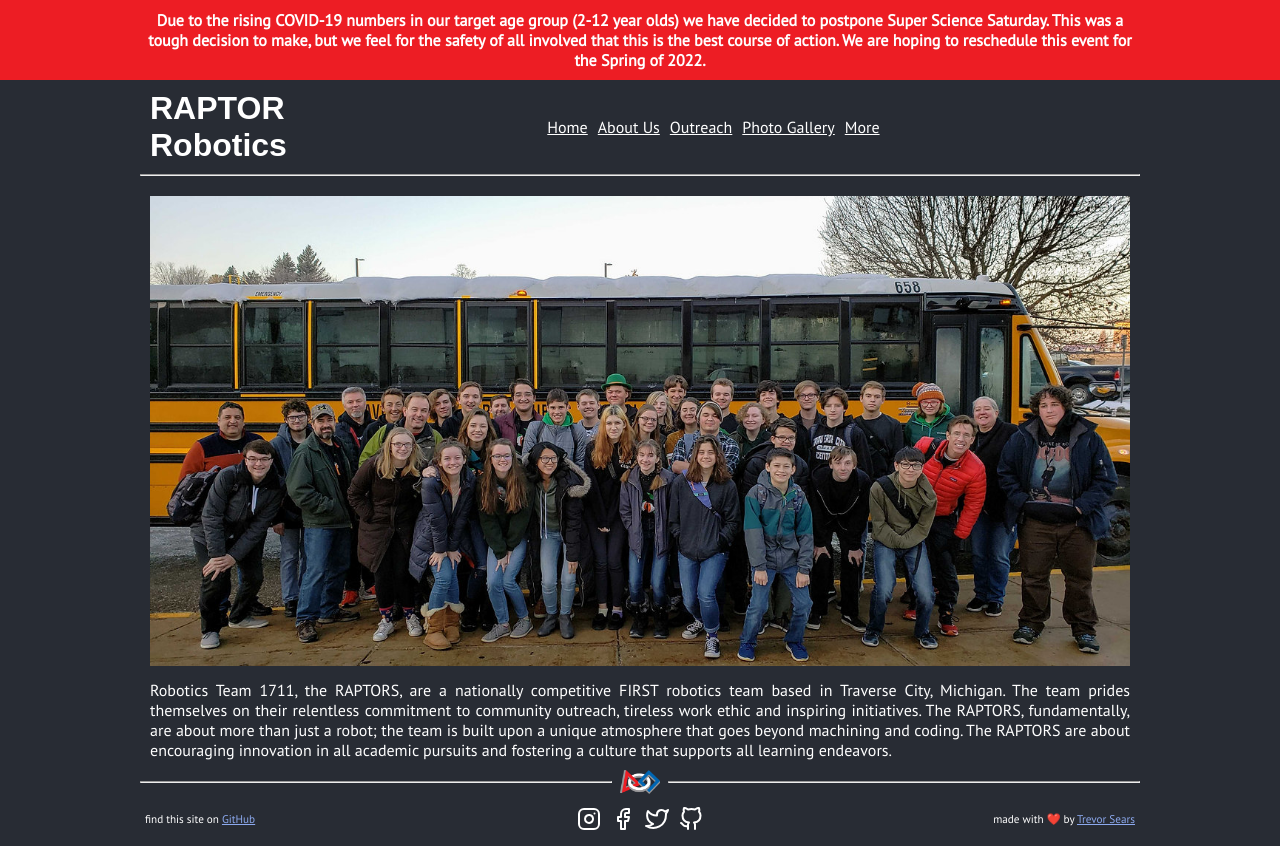
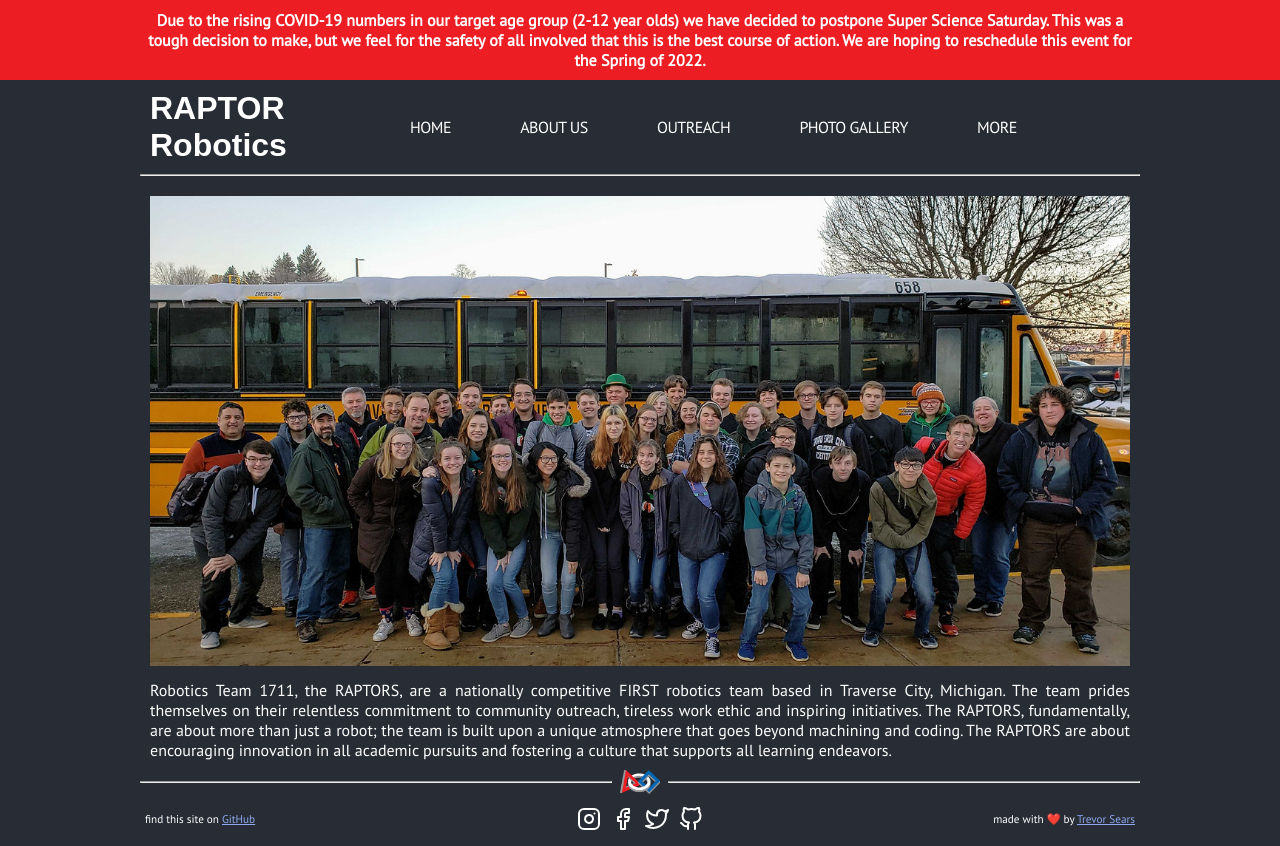
Before and after one commit to minigamerking/raptors1711.com, a React (Create React App) app: page / in a window 1280 px wide. Built offline with nearby package versions, Linux system fonts and the light colour scheme; a web font is replaced by a local one.

Commit message:
Added additional formatting to header navigation links (hover animations).

```diff
--- a/src/react/elements/header.scss
+++ b/src/react/elements/header.scss
@@ -32,13 +32,39 @@ header {
 			flex: 1;
 
 			display: flex;
-			justify-content: center;
+			justify-content: space-evenly;
 			align-items: center;
+			padding: 0 5%;
 
 			a {
 
 				color: inherit;
 				padding: 5px;
+				text-decoration: none;
+				text-transform: uppercase;
+				letter-spacing: -0.5px;
+
+				&:hover:before, &:hover:after{
+
+					opacity: 1;
+
+				}
+
+				&:before, &:after {
+
+					content: " — ";
+					position: absolute;
+					white-space: pre;
+					opacity: 0;
+					transition: opacity 0.25s ease;
+
+				}
+
+				&:before {
+
+					transform: translateX(-100%);
+
+				}
 
 			}
 
```
